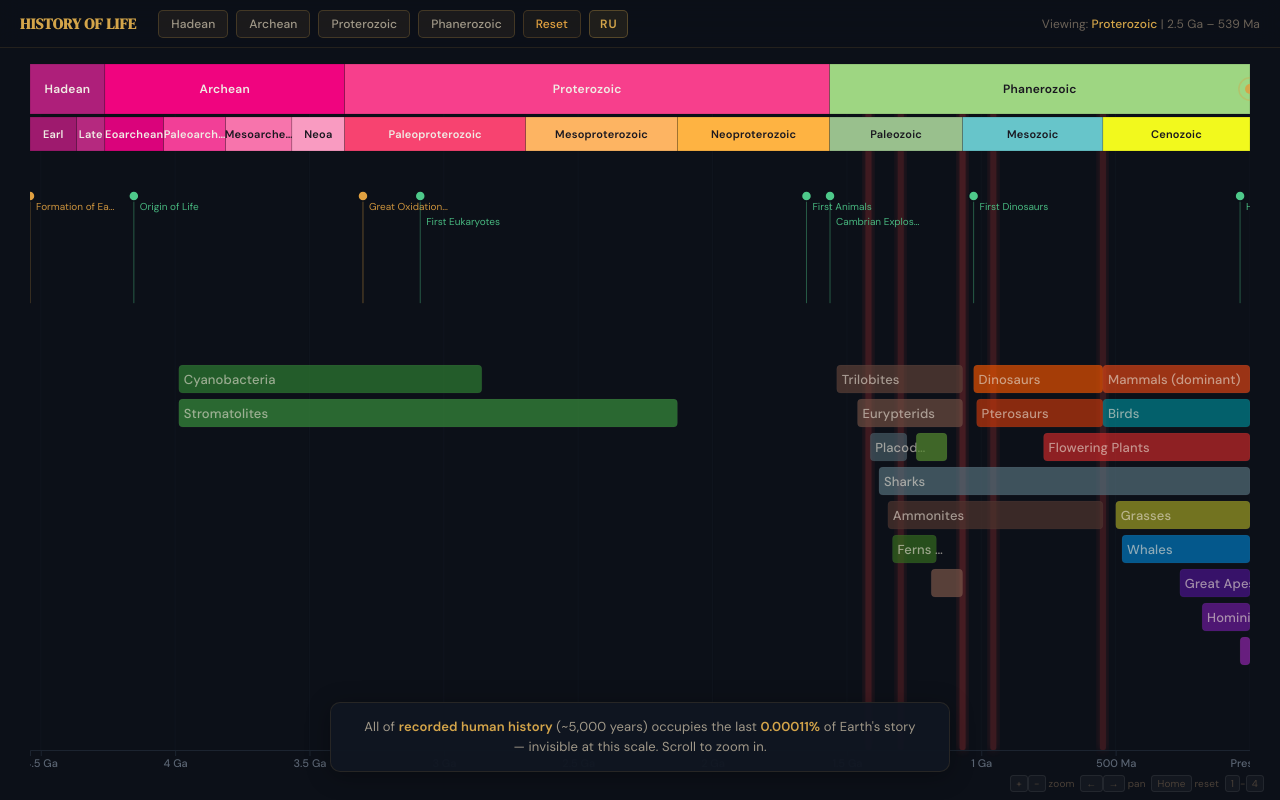
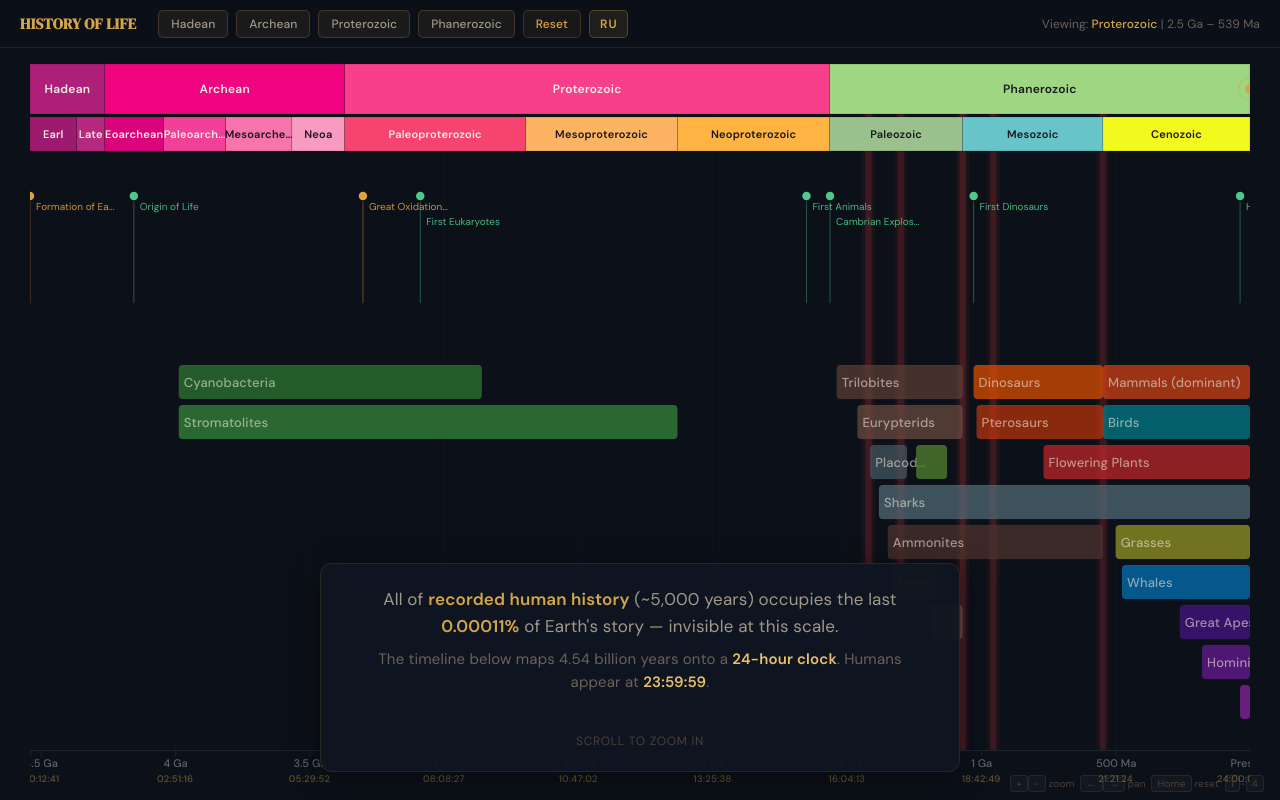
Before and after one commit to vlmihnevich/DeepTime, a website built with Vite: page index.html in a window 1280 px wide. Built offline with nearby package versions, Linux system fonts and the light colour scheme.

Commit message:
Improve axes

```diff
--- a/src/components/Axis.ts
+++ b/src/components/Axis.ts
@@ -1,28 +1,49 @@
 import * as d3 from "d3";
-import { formatMa } from "../utils/format";
+import { formatMa, to24Hour } from "../utils/format";
 import type { RenderContext } from "../types";
 
 export class Axis {
   private g: d3.Selection<SVGGElement, unknown, null, undefined>;
+  private gClock: d3.Selection<SVGGElement, unknown, null, undefined>;
 
   constructor(parent: d3.Selection<SVGGElement, unknown, null, undefined>, axisY: number) {
     this.g = parent.append("g").attr("class", "axis").attr("transform", `translate(0,${axisY})`);
+    this.gClock = parent.append("g").attr("class", "axis-clock").attr("transform", `translate(0,${axisY})`);
   }
 
   render(ctx: RenderContext): void {
     const vl = ctx.xScale.invert(0);
     const vr = ctx.xScale.invert(ctx.iW);
     const lin = d3.scaleLinear().domain([vl, vr]).range([0, ctx.iW]);
+    const tickCount = Math.min(14, Math.max(4, Math.floor(ctx.iW / 110)));
     this.g.call(
       d3.axisBottom(lin)
         .tickFormat((d) => formatMa(Math.abs(d.valueOf())))
-        .ticks(Math.min(14, Math.max(4, Math.floor(ctx.iW / 110)))),
+        .ticks(tickCount),
     );
     this.g.selectAll("text").attr("fill", "#5a6472");
     this.g.selectAll("line, path").attr("stroke", "#1c2430");
+
+    // 24-hour clock labels below main axis
+    const ticks = lin.ticks(tickCount);
+    const sel = this.gClock.selectAll<SVGTextElement, number>(".clock-label")
+      .data(ticks, (d) => String(d));
+    sel.enter().append("text").attr("class", "clock-label").merge(sel)
+      .attr("x", (d) => lin(d))
+      .attr("y", 32)
+      .attr("text-anchor", "middle")
+      .attr("fill", "#d4a54a")
+      .attr("opacity", 0.45)
+      .attr("font-size", "9.5px")
+      .attr("font-family", "'DM Sans', system-ui, sans-serif")
+      .attr("font-weight", "500")
+      .attr("letter-spacing", "0.03em")
+      .text((d) => to24Hour(Math.abs(d)));
+    sel.exit().remove();
   }
 
   updateY(axisY: number): void {
     this.g.attr("transform", `translate(0,${axisY})`);
+    this.gClock.attr("transform", `translate(0,${axisY})`);
   }
 }
--- a/src/components/Timeline.ts
+++ b/src/components/Timeline.ts
@@ -19,7 +19,7 @@ import { t } from "../i18n";
 const MARGIN = { top: 16, right: 30, bottom: 40, left: 30 };
 const EON_H = 50, ERA_H = 34, PER_H = 26, GAP = 3;
 const EON_Y = 0, ERA_Y = EON_H + GAP, PER_Y = ERA_Y + ERA_H + GAP;
-const SP_LANE = 28, SP_GAP = 6;
+const SP_LANE = 34, SP_GAP = 6;
 
 export class Timeline {
   private container: HTMLElement;
--- a/src/i18n.ts
+++ b/src/i18n.ts
@@ -13,7 +13,7 @@ const UI: Record<string, UIStrings> = {
     title: "HISTORY OF LIFE",
     hadean: "Hadean", archean: "Archean", proterozoic: "Proterozoic", phanerozoic: "Phanerozoic",
     reset: "Reset", viewing: "Viewing", fullTimeline: "Full Timeline",
-    annotation: 'All of <strong>recorded human history</strong> (~5,000 years) occupies the last <strong>0.00011%</strong> of Earth\'s story — invisible at this scale. Scroll to zoom in.',
+    annotation: 'All of <strong>recorded human history</strong> (~5,000 years) occupies the last <strong>0.00011%</strong> of Earth\'s story — invisible at this scale.<br><span class="ann-clock">The timeline below maps 4.54 billion years onto a <strong>24-hour clock</strong>. Humans appear at <strong>23:59:59</strong>.</span><br><span class="ann-hint">Scroll to zoom in</span>',
     wikiLink: "Read more on Wikipedia &rarr;",
     youAreHere: "YOU ARE HERE",
     duration: "Duration",
@@ -31,7 +31,7 @@ const UI: Record<string, UIStrings> = {
     title: "ИСТОРИЯ ЖИЗНИ",
     hadean: "Катархей", archean: "Архей", proterozoic: "Протерозой", phanerozoic: "Фанерозой",
     reset: "Сброс", viewing: "Обзор", fullTimeline: "Вся шкала",
-    annotation: 'Вся <strong>письменная история человечества</strong> (~5 000 лет) занимает лишь <strong>0,00011%</strong> истории Земли — невидимая на этом масштабе. Прокрутите для увеличения.',
+    annotation: 'Вся <strong>письменная история человечества</strong> (~5 000 лет) занимает лишь <strong>0,00011%</strong> истории Земли — невидимая на этом масштабе.<br><span class="ann-clock">Шкала ниже сжимает 4,54 млрд лет в <strong>24 часа</strong>. Человек появляется в <strong>23:59:59</strong>.</span><br><span class="ann-hint">Прокрутите для увеличения</span>',
     wikiLink: "Подробнее в Википедии &rarr;",
     youAreHere: "ВЫ ЗДЕСЬ",
     duration: "Длительность",
--- a/src/styles.css
+++ b/src/styles.css
@@ -96,32 +96,42 @@ body {
 #opening-annotation {
   position: fixed; bottom: 28px; left: 50%; transform: translateX(-50%);
   background: var(--bg-elevated); border: 1px solid var(--border-subtle);
-  border-radius: 10px; padding: 14px 26px;
-  font-family: var(--font-body); font-size: 13px; color: var(--text-secondary);
-  text-align: center; max-width: 620px; z-index: 50; opacity: 1;
+  border-radius: 12px; padding: 22px 34px 20px;
+  font-family: var(--font-body); font-size: 17px; color: var(--text-secondary);
+  text-align: center; max-width: 720px; z-index: 50; opacity: 1;
   transition: opacity .5s; pointer-events: none;
-  line-height: 1.55; letter-spacing: 0.01em;
-  box-shadow: 0 4px 24px rgba(0, 0, 0, 0.3);
+  line-height: 1.6; letter-spacing: 0.01em;
+  box-shadow: 0 6px 32px rgba(0, 0, 0, 0.4);
 }
 #opening-annotation strong { color: var(--accent); font-weight: 600; }
+#opening-annotation .ann-clock {
+  display: block; margin-top: 8px;
+  font-size: 15px; color: var(--text-muted); line-height: 1.55;
+}
+#opening-annotation .ann-clock strong { color: var(--accent-bright); }
+#opening-annotation .ann-hint {
+  display: block; margin-top: 10px;
+  font-size: 12px; color: var(--text-faint);
+  letter-spacing: 0.06em; text-transform: uppercase;
+}
 #opening-annotation.hidden { opacity: 0; }
 
 /* ─── Tooltip ─── */
 #tooltip {
   position: fixed; pointer-events: none;
   background: var(--bg-elevated); border: 1px solid var(--border-medium);
-  border-radius: 8px; padding: 12px 16px;
-  font-size: 12px; line-height: 1.55; color: var(--text-primary);
-  max-width: 380px; z-index: 200; opacity: 0; transition: opacity .12s;
+  border-radius: 8px; padding: 14px 18px;
+  font-size: 14px; line-height: 1.55; color: var(--text-primary);
+  max-width: 420px; z-index: 200; opacity: 0; transition: opacity .12s;
   box-shadow: 0 8px 32px rgba(0, 0, 0, 0.55), 0 0 0 1px rgba(212, 165, 74, 0.06);
 }
 #tooltip.visible { opacity: 1; }
 .tt-title {
   font-family: var(--font-display); font-weight: 600;
-  color: var(--accent-bright); margin-bottom: 4px; font-size: 14px;
+  color: var(--accent-bright); margin-bottom: 5px; font-size: 17px;
 }
-.tt-date { color: var(--text-muted); font-size: 11px; font-weight: 500; letter-spacing: 0.02em; }
-.tt-desc { margin-top: 5px; color: var(--text-secondary); font-size: 11.5px; line-height: 1.5; }
+.tt-date { color: var(--text-muted); font-size: 13px; font-weight: 500; letter-spacing: 0.02em; }
+.tt-desc { margin-top: 6px; color: var(--text-secondary); font-size: 13.5px; line-height: 1.5; }
 
 /* ─── Info Panel ─── */
 #info-panel {
```
